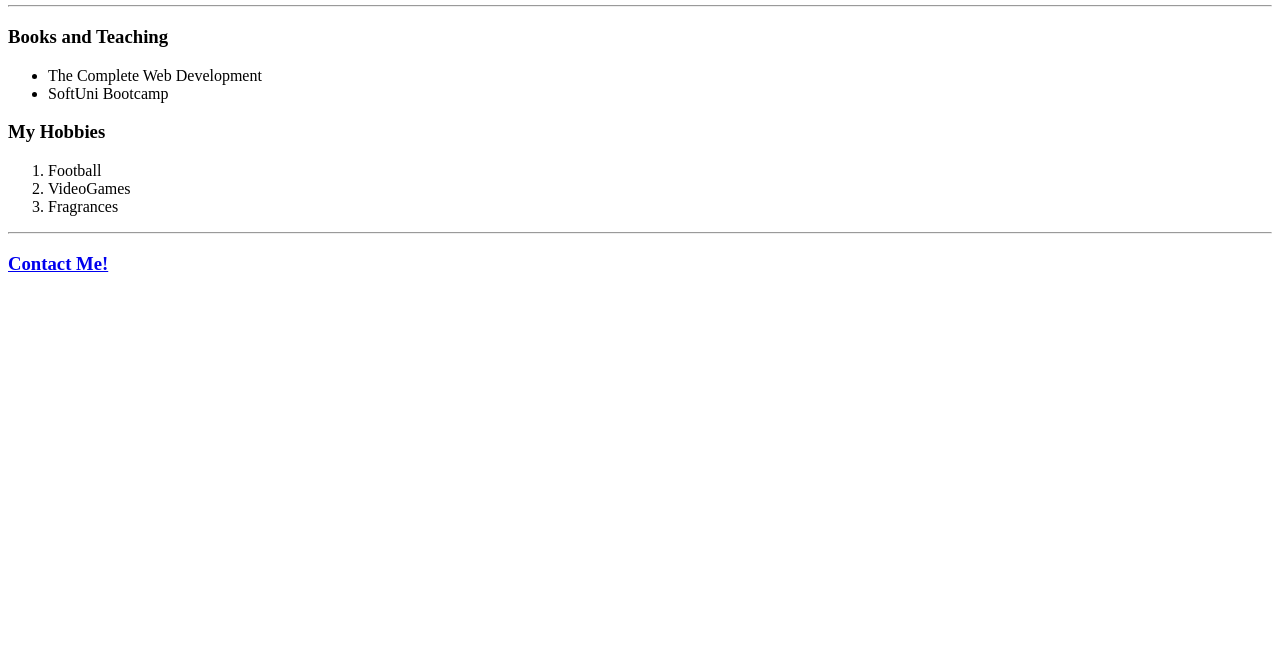
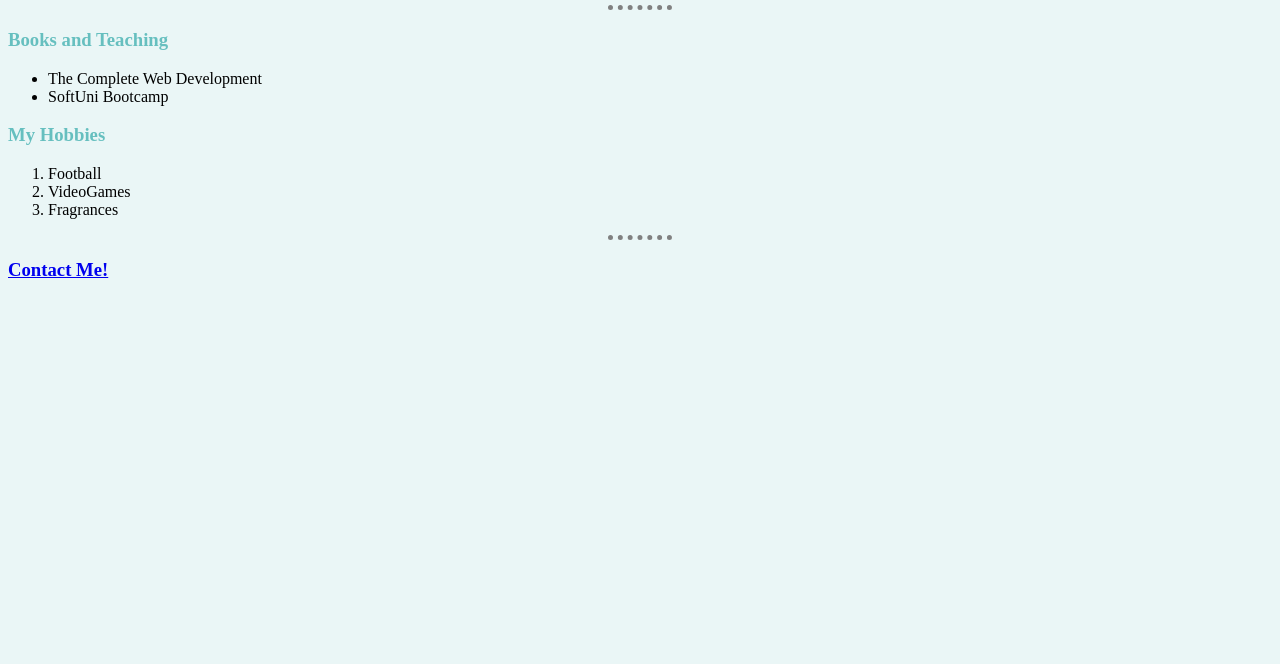
Before and after one commit to vstefanov99/cv, a plain HTML site: page index.html in a window 1280 px wide. Shown: the part 136-800 px from the top of the page. Drawn offline with Linux system fonts and the light colour scheme.

Commit message:
Update index.html

```diff
--- a/index.html
+++ b/index.html
@@ -4,7 +4,8 @@
     <meta charset="UTF-8">
     <meta name="viewport" content="width=device-width, initial-scale=1.0">
     <title>Document</title>
-    <style></style>
+    <link rel="stylesheet" href="css/styles.css">
+
 </head>
 <body>
     <table cellspacing=>
```
